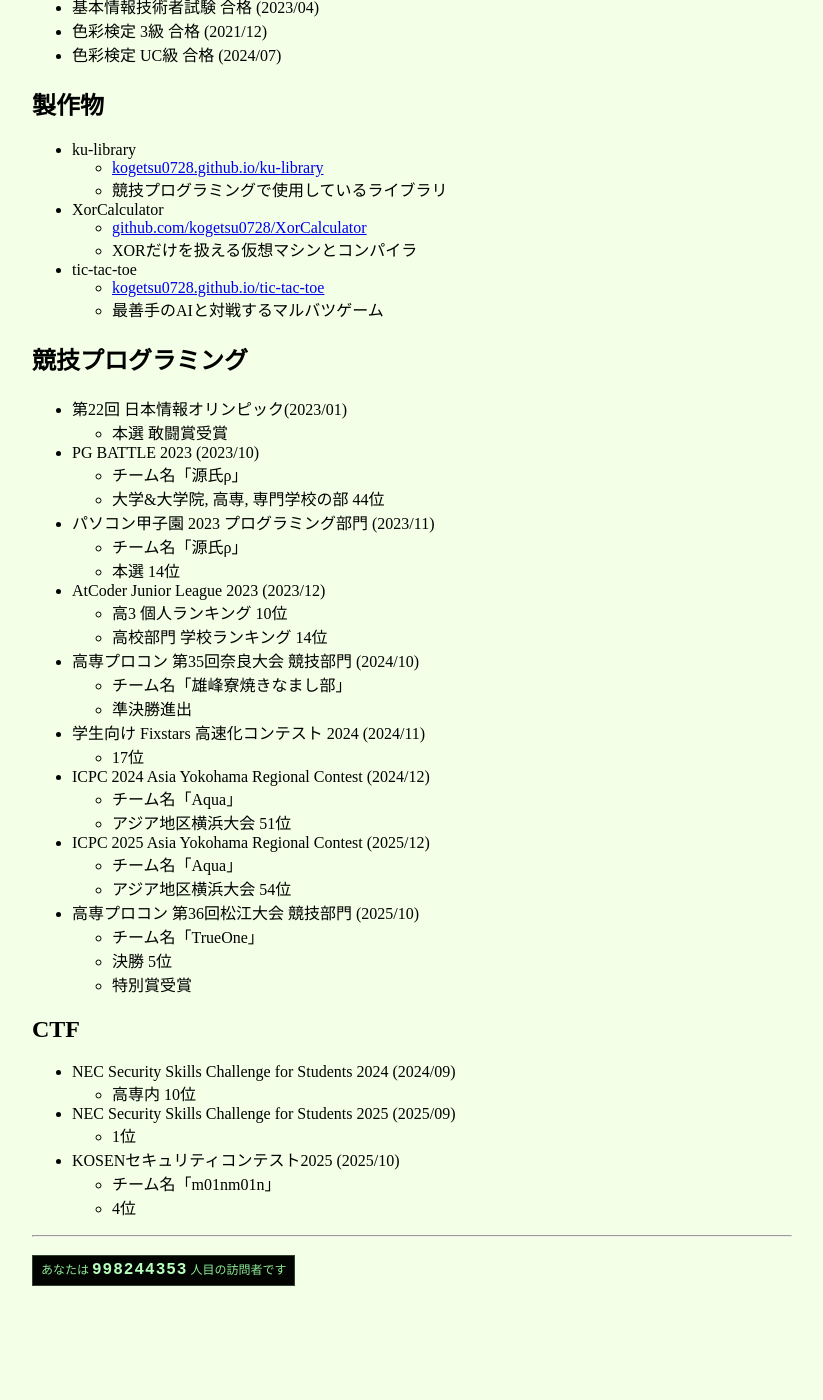
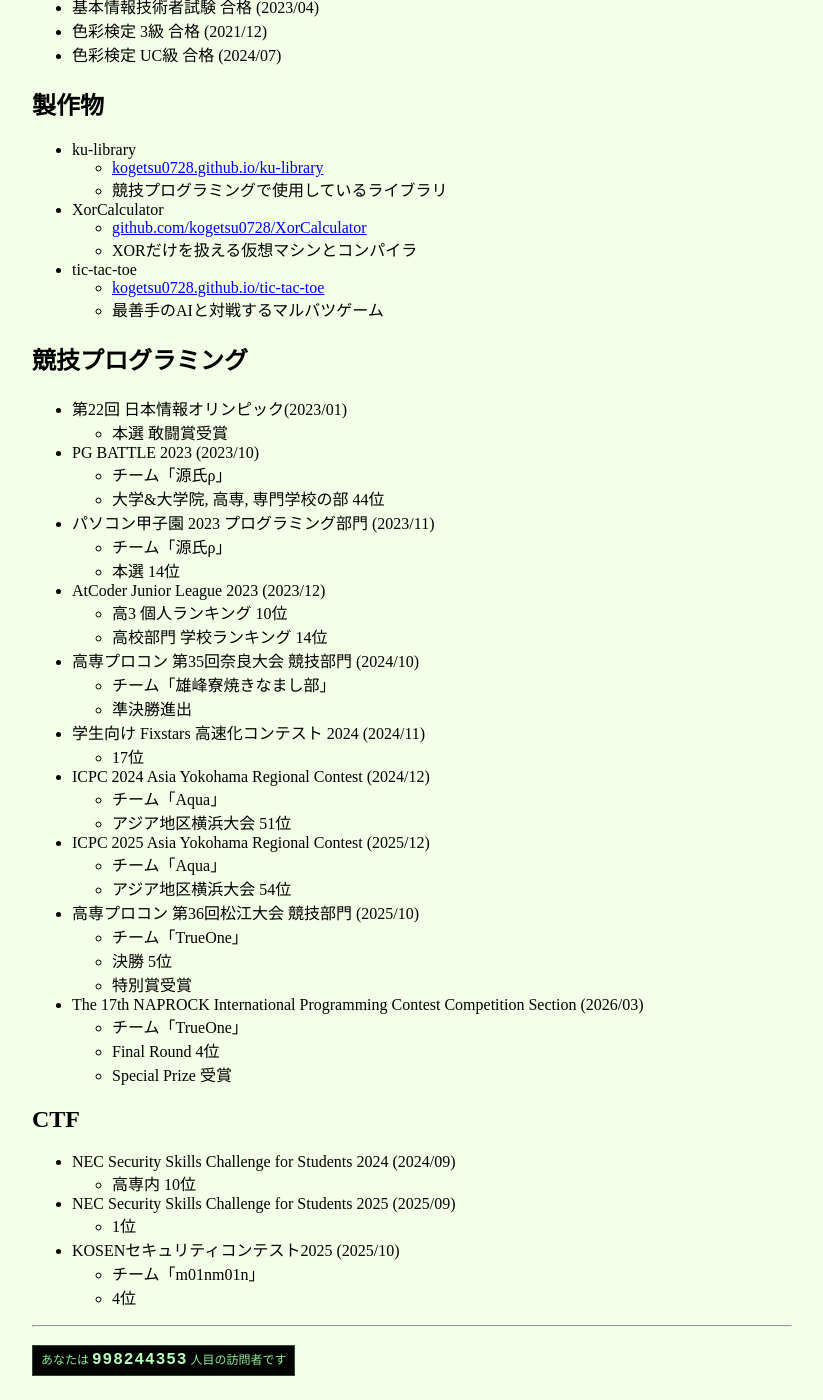
Before and after one commit to kogetsu0728/kogetsu0728.github.io, a Jekyll site: the page built from index.md, in a window 1280 px wide and 1400 px high, scrolled down 880 px. Shown: the whole window, without its empty margins (228-1051 px from the left). Built offline with Jekyll 4.4.1, drawn with Linux system fonts in a browser that asks for light colours; before the commit the page ends 2190 px from its top, so only the background shows below that.

Commit message:
feat: NAPROCK

```diff
--- a/index.md
+++ b/index.md
@@ -56,29 +56,33 @@
 - 第22回 日本情報オリンピック(2023/01)
     - 本選 敢闘賞受賞
 - PG BATTLE 2023 (2023/10)
-    - チーム名「源氏ρ」
+    - チーム「源氏ρ」
     - 大学&大学院, 高専, 専門学校の部 44位
 - パソコン甲子園 2023 プログラミング部門 (2023/11)
-    - チーム名「源氏ρ」
+    - チーム「源氏ρ」
     - 本選 14位
 - AtCoder Junior League 2023 (2023/12)
     - 高3 個人ランキング 10位
     - 高校部門 学校ランキング 14位
 - 高専プロコン 第35回奈良大会 競技部門 (2024/10)
-    - チーム名「雄峰寮焼きなまし部」
+    - チーム「雄峰寮焼きなまし部」
     - 準決勝進出
 - 学生向け Fixstars 高速化コンテスト 2024 (2024/11)
     - 17位
 - ICPC 2024 Asia Yokohama Regional Contest (2024/12)
-    - チーム名「Aqua」
+    - チーム「Aqua」
     - アジア地区横浜大会 51位
 - ICPC 2025 Asia Yokohama Regional Contest (2025/12)
-    - チーム名「Aqua」
+    - チーム「Aqua」
     - アジア地区横浜大会 54位
 - 高専プロコン 第36回松江大会 競技部門 (2025/10)
-    - チーム名「TrueOne」
+    - チーム「TrueOne」
     - 決勝 5位
     - 特別賞受賞
+- The 17th NAPROCK International Programming Contest Competition Section (2026/03)
+    - チーム「TrueOne」
+    - Final Round 4位
+    - Special Prize 受賞
 
 ## CTF
 - NEC Security Skills Challenge for Students 2024 (2024/09)
@@ -86,7 +90,7 @@
 - NEC Security Skills Challenge for Students 2025 (2025/09)
     - 1位
 - KOSENセキュリティコンテスト2025 (2025/10)
-    - チーム名「m01nm01n」
+    - チーム「m01nm01n」
     - 4位
 
 ---
```
